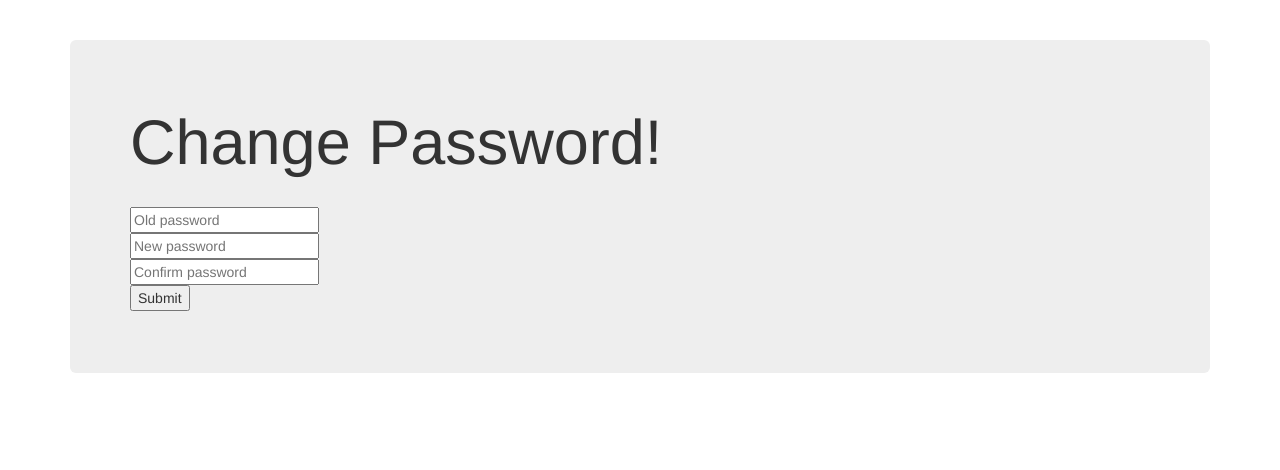
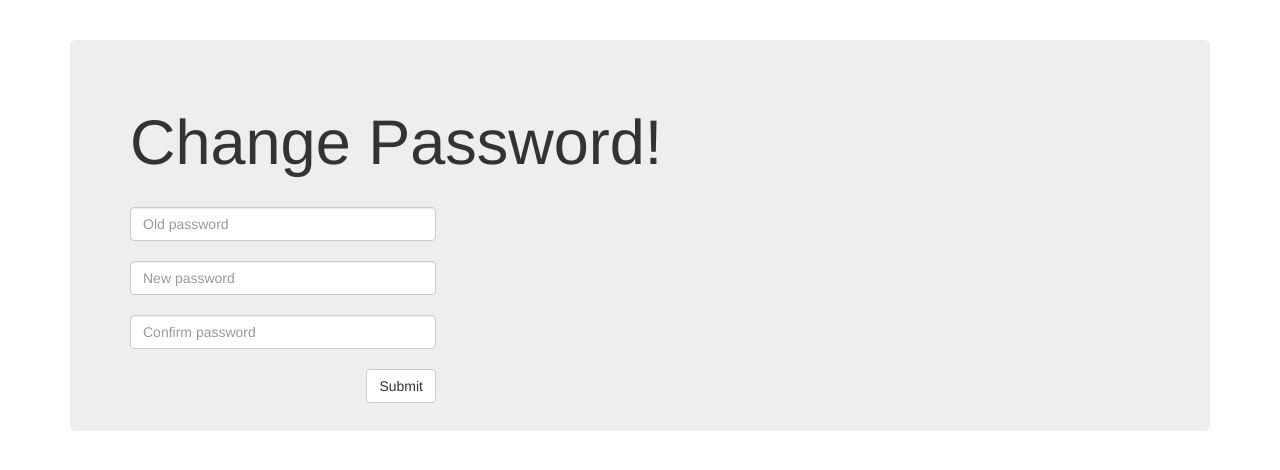
Before and after one commit to riteshhota2008/online-exam, a PHP site: page /resetpass.php in a window 1280 px wide. Shown: the part 52-522 px from the top of the page. Run offline with PHP 8.4, Linux system fonts and the light colour scheme; the visitor is signed in with stand-in values (Sample User, id 1); some libraries are stand-ins or nearby versions.

Commit message:
Updated Reset password layout

```diff
--- a/resetpass.php
+++ b/resetpass.php
@@ -101,11 +101,11 @@ if($general->logged_in()){?>
 <div class="container">
 	<div class="jumbotron" style="margin-top: 20px">
 		<h1>Change Password!</h1><br>
-		<form method="post" action="">
-			<input type="password" name="old_password" placeholder="Old password"><br>
-			<input type="password" name="new_password" placeholder="New password"><br>
-			<input type="password" name="re_password" placeholder="Confirm password"><br>
-			<input type="submit" name="submit">
+		<form method="post" action="" style="width: 30%">
+			<input type="password" class="form-control" name="old_password" placeholder="Old password"><br>
+			<input type="password" class="form-control" name="new_password" placeholder="New password"><br>
+			<input type="password" class="form-control" name="re_password" placeholder="Confirm password"><br>
+			<input type="submit" href="#" class="btn btn-default" name="submit" style="float: right;">
         </form>
 		<!--<p><a class="btn btn-primary btn-lg" href="profile.php" role="button">Profile</a></p>-->
 	</div>
@@ -131,6 +131,14 @@ if($general->logged_in()){?>
 		</table>
 	</form>
 -->
+
+
+<!-- jQuery -->
+<script src="js/jquery.js"></script>
+
+<!-- Bootstrap Core JavaScript -->
+<script src="js/bootstrap.min.js"></script>
+
 </body>
 </html>
 <?php
```
